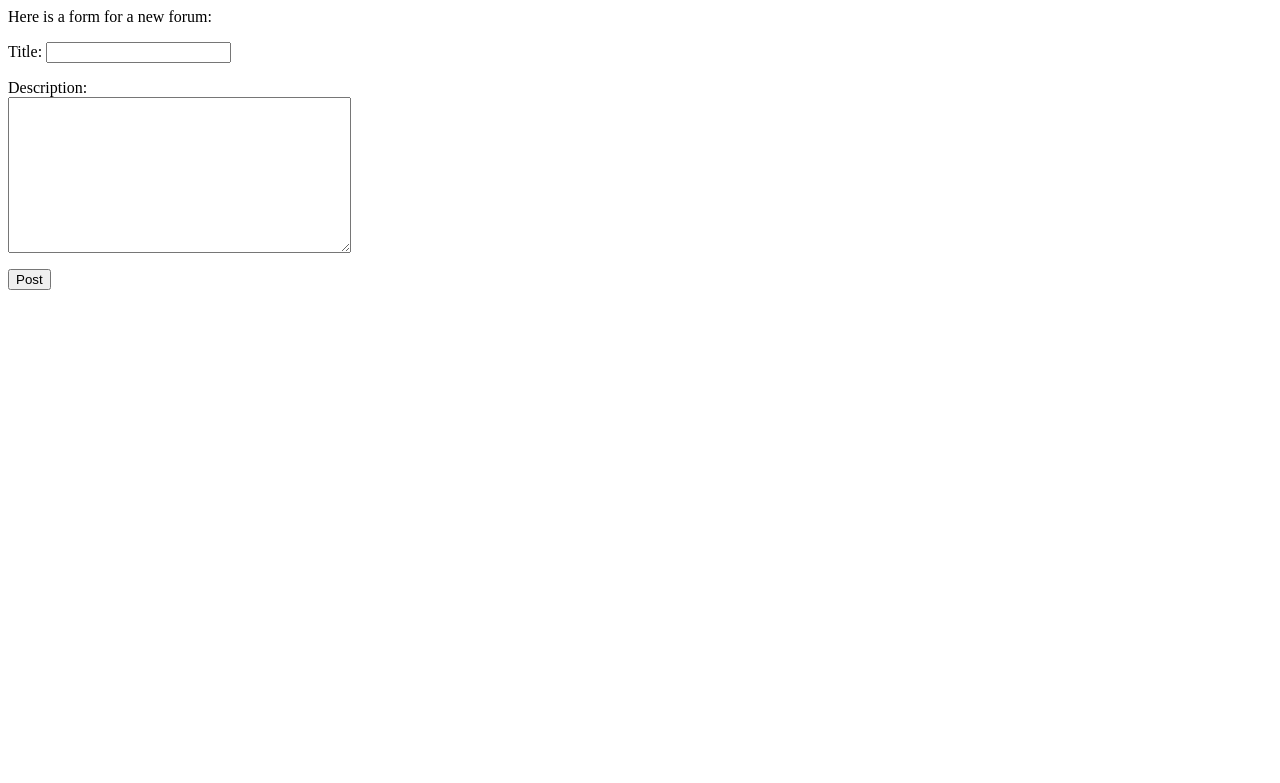
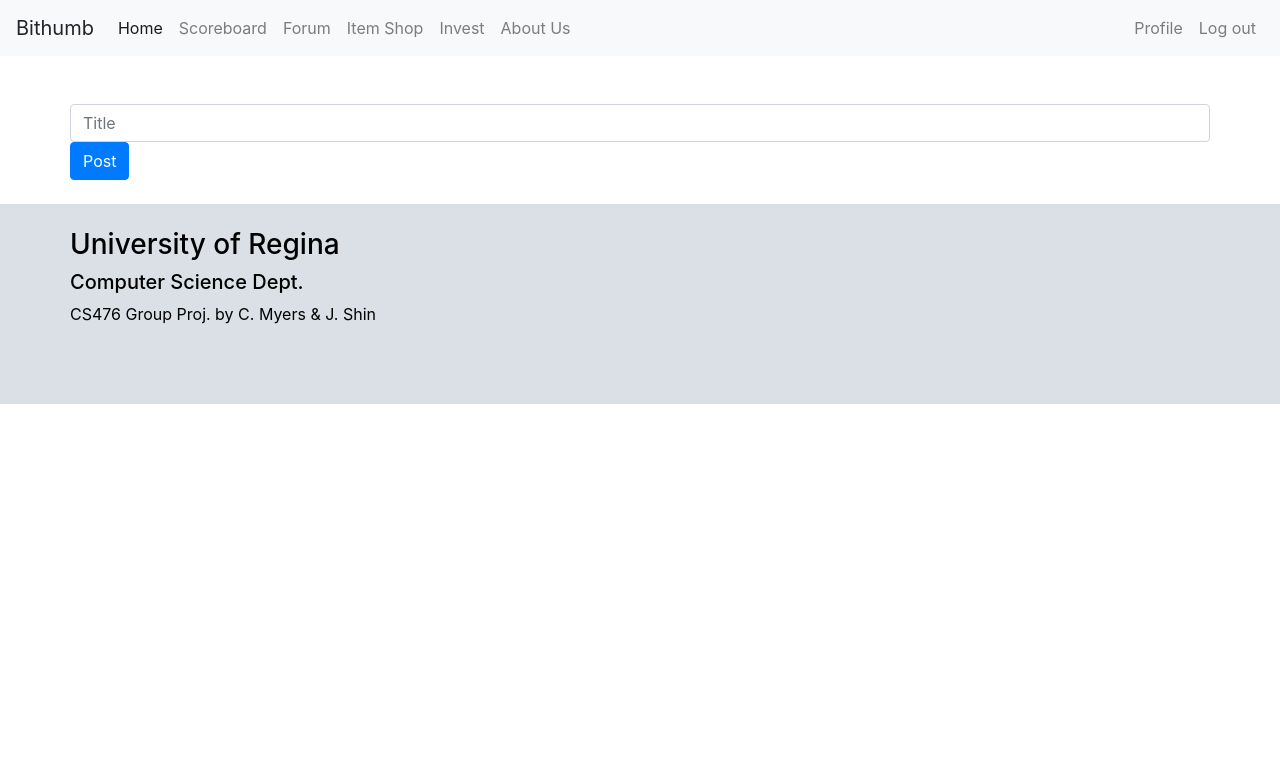
Before and after one commit to cartermyers/bithumb, a Django app: page /forum/post/ in a window 1280 px wide. Shown: the top 783 px of the page. Run offline with Django 3.2, Linux system fonts and the light colour scheme; the visitor is signed in with stand-in values (Sample User, id 1); some libraries are stand-ins or nearby versions.

Commit message:
Add Juno's temporary changes to forum form

```diff
--- a/templates/forum/new_forum.html
+++ b/templates/forum/new_forum.html
@@ -1,7 +1,88 @@
-Here is a form for a new forum:<br/>
+<!doctype html>
+<html lang="en">
+<head>
+    <meta charset="UTF-8">
+    <meta name="viewport"
+          content="width=device-width, user-scalable=no, initial-scale=1.0, maximum-scale=1.0, minimum-scale=1.0">
+    <meta http-equiv="X-UA-Compatible" content="ie=edge">
+    <title>Bithumb</title>
+    <link rel="stylesheet" href="https://maxcdn.bootstrapcdn.com/bootstrap/4.0.0/css/bootstrap.min.css" integrity="sha384-Gn5384xqQ1aoWXA+058RXPxPg6fy4IWvTNh0E263XmFcJlSAwiGgFAW/dAiS6JXm" crossorigin="anonymous">
 
-<form method="POST" action="{% url 'forum:post' %}" style="width: 300px;">
-{% csrf_token %}
-{{ form.as_p }}
-<button type="submit">Post</button>
-</form>
+    <script src="https://code.jquery.com/jquery-3.2.1.slim.min.js" integrity="sha384-KJ3o2DKtIkvYIK3UENzmM7KCkRr/rE9/Qpg6aAZGJwFDMVNA/GpGFF93hXpG5KkN" crossorigin="anonymous"></script>
+    <script src="https://cdnjs.cloudflare.com/ajax/libs/popper.js/1.12.9/umd/popper.min.js" integrity="sha384-ApNbgh9B+Y1QKtv3Rn7W3mgPxhU9K/ScQsAP7hUibX39j7fakFPskvXusvfa0b4Q" crossorigin="anonymous"></script>
+    <script src="https://maxcdn.bootstrapcdn.com/bootstrap/4.0.0/js/bootstrap.min.js" integrity="sha384-JZR6Spejh4U02d8jOt6vLEHfe/JQGiRRSQQxSfFWpi1MquVdAyjUar5+76PVCmYl" crossorigin="anonymous"></script>
+    <script defer src="https://use.fontawesome.com/releases/v5.0.8/js/all.js"></script>
+</head>
+<body>
+<nav class="navbar navbar-expand-lg navbar-light bg-light">
+    <a class="navbar-brand" >Bithumb</a>
+    <button class="navbar-toggler" type="button" data-toggle="collapse" data-target="#navbarSupportedContent" aria-controls="navbarSupportedContent" aria-expanded="false" aria-label="Toggle navigation">
+        <span class="navbar-toggler-icon"></span>
+    </button>
+
+    <div class="collapse navbar-collapse" id="navbarSupportedContent">
+        <ul class="navbar-nav mr-auto">
+            <li class="nav-item active">
+                <a class="nav-link" href="{% url 'index' %}">Home</a>
+            </li>
+            <li class="nav-item">
+                <a class="nav-link" href="{% url 'game:scoreboard' %}">Scoreboard</a>
+            </li>
+            <li class="nav-item">
+                <a class="nav-link" href="{% url 'forum:all_forums' %}">Forum</a>
+            </li>
+            <li class="nav-item">
+                <a class="nav-link" href="{% url 'invest:itemshop' %}">Item Shop</a>
+            </li>
+            {% if request.user.is_authenticated %}
+            <li class="nav-item">
+                <a class="nav-link" href="{% url 'invest:invest' %}">Invest</a>
+            </li>
+            {% endif %}
+            <li class="nav-item">
+                <a class="nav-link" href="{% url 'about' %}">About Us</a>
+            </li>
+        </ul>
+        <ul class="navbar-nav ml-auto">
+            {% if request.user.is_authenticated %}
+                <li class="nav-item">
+                    <a class="nav-link" href="{% url 'account:myprofile' %}">Profile</a>
+                </li>
+                <li class="nav-item">
+                    <a class="nav-link" href="{% url 'account:logout' %}">Log out</a>
+                </li>
+            {% endif %}
+        </ul>
+    </div>
+</nav>
+
+<div class="container mt-5">
+    <div class="row">
+        <div class="input-group">
+            <input type="text" name="title" id="title" class="form-control" placeholder="Title">
+        </div>
+    </div>
+    <div class="row">
+        <button class="btn btn-primary">Post</button>
+    </div>
+
+</div>
+
+
+
+<!-- Footer -->
+<div class="footer mt-4 py-4" style="background:#dae0e5; height: 200px; color: #000000;">
+    <div class="container">
+        <div class="row">
+            <h3>University of Regina</h3>
+        </div>
+        <div class="row">
+            <h5>Computer Science Dept.</h5>
+        </div>
+        <div class="row">
+            <h7> CS476 Group Proj. by C. Myers & J. Shin</h7>
+        </div>
+    </div>
+</div>
+</body>
+</html>
```
